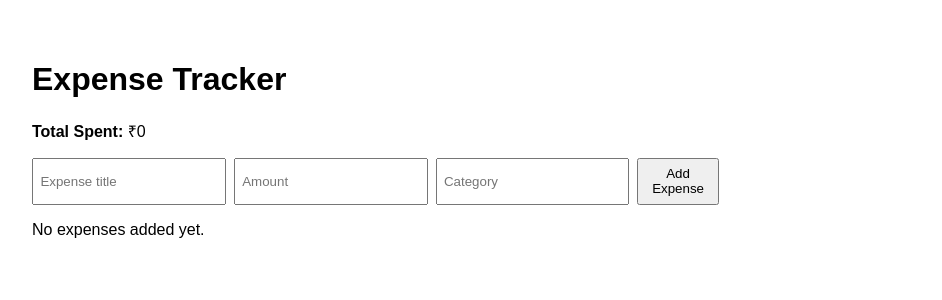
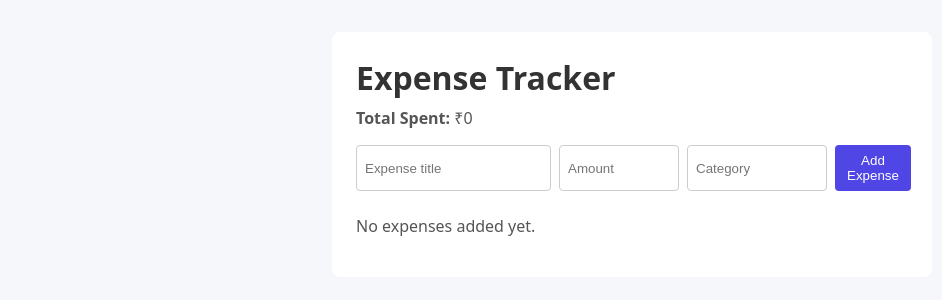
Before and after one commit to BharathAmpo/expense-tracker, a React (Vite) app: page / in a window 1280 px wide. Shown: the top 300 px of the page, without its empty margins (8-950 px from the left). Built offline with nearby package versions, Linux system fonts and the light colour scheme.

Commit message:
improve base UI styling

```diff
--- a/src/styles/app.css
+++ b/src/styles/app.css
@@ -1,34 +1,92 @@
+* {
+  box-sizing: border-box;
+}
+
 body {
-  font-family: Arial, sans-serif;
+  font-family: system-ui, -apple-system, BlinkMacSystemFont, sans-serif;
+  background-color: #f5f7fb;
+  margin: 0;
   padding: 2rem;
+  color: #333;
 }
 
 main {
   max-width: 600px;
+  margin: 0 auto;
+  background: #ffffff;
+  padding: 1.5rem;
+  border-radius: 8px;
+}
+
+h1 {
+  margin-top: 0;
+  margin-bottom: 0.5rem;
+}
+
+p {
+  margin-top: 0;
+  margin-bottom: 1rem;
+  color: #555;
 }
 
 form {
-  display: flex;
+  display: grid;
+  grid-template-columns: 1fr 120px 140px auto;
   gap: 0.5rem;
-  margin-bottom: 1rem;
+  margin-bottom: 1.5rem;
 }
 
 input {
-  padding: 0.4rem;
+  padding: 0.5rem;
+  border: 1px solid #ccc;
+  border-radius: 4px;
+}
+
+input:focus {
+  outline: none;
+  border-color: #4f46e5;
 }
 
 button {
-  padding: 0.4rem 0.8rem;
+  padding: 0.5rem 0.75rem;
+  border: none;
+  border-radius: 4px;
+  background-color: #4f46e5;
+  color: #fff;
   cursor: pointer;
+}
+
+
+button:hover {
+  background-color: #4338ca;
 }
 
 ul {
   list-style: none;
   padding: 0;
+  margin: 0;
 }
 
 li {
   display: flex;
   justify-content: space-between;
-  margin-bottom: 0.5rem;
+  align-items: center;
+  padding: 0.5rem 0;
+  border-bottom: 1px solid #eee;
 }
+
+li:last-child {
+  border-bottom: none;
+}
+
+li span {
+  font-size: 0.95rem;
+}
+
+li button {
+  background-color: #ef4444;
+}
+
+li button:hover {
+  background-color: #dc2626;
+}
```
